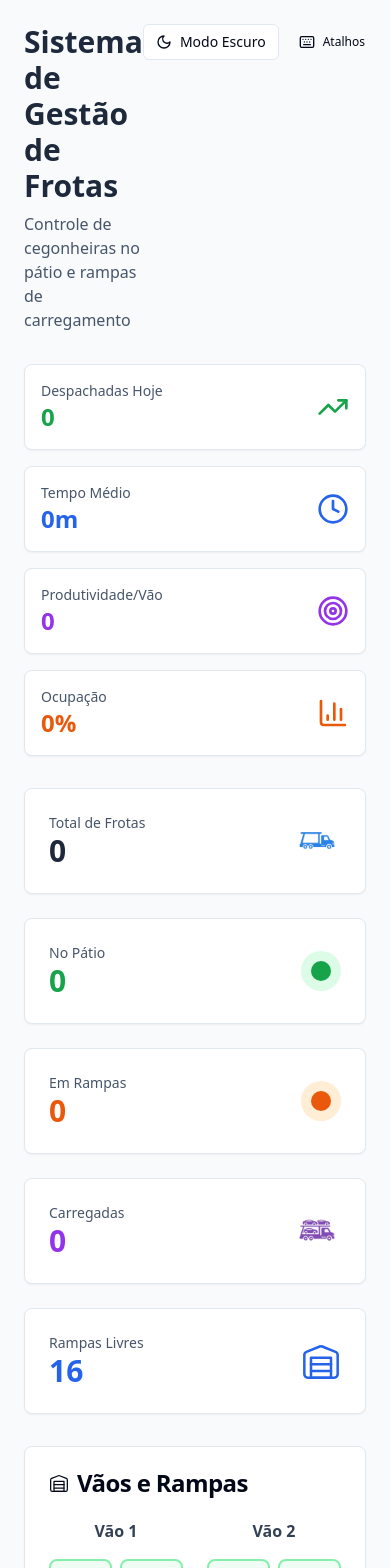
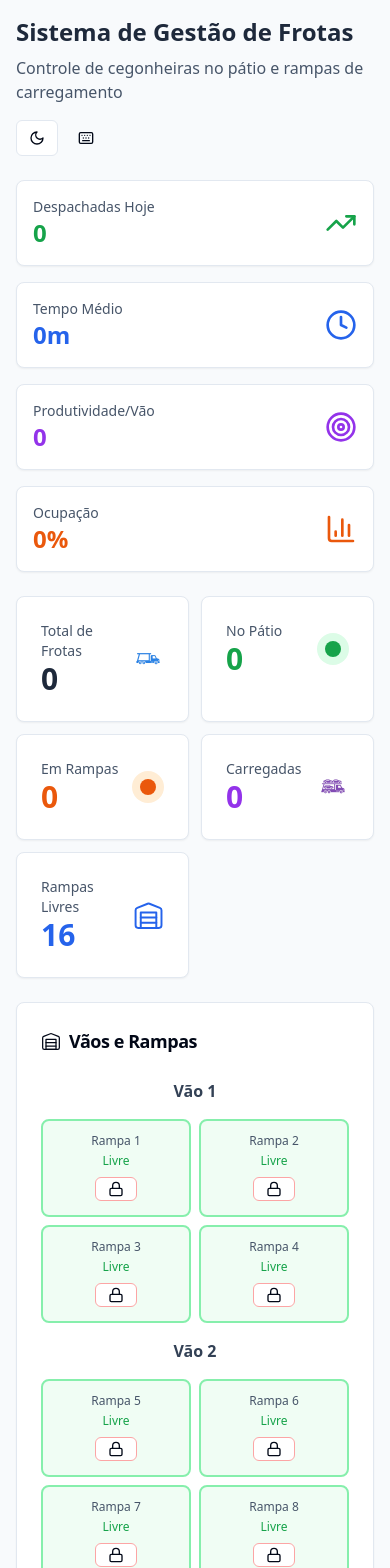
Before and after one commit to CarlosTh0/controle-de-rampas, a React (Vite) app: page / in a window 390 px wide. Shown: the top 1568 px of the page. Built offline with nearby package versions, Linux system fonts and the light colour scheme.

Commit message:
Revert layout changes and improve responsiveness
Reverts the layout changes and ensures responsiveness across all screen sizes, using the full screen width with margins.

```diff
--- a/src/components/Dashboard.tsx
+++ b/src/components/Dashboard.tsx
@@ -346,12 +346,12 @@ const Dashboard = () => {
   });
 
   return (
-    <div className={`min-h-screen transition-colors duration-300 ${config.modoEscuro ? 'dark bg-slate-900' : 'bg-slate-50'} p-6`}>
-      <div className="max-w-7xl mx-auto">
+    <div className={`min-h-screen transition-colors duration-300 ${config.modoEscuro ? 'dark bg-slate-900' : 'bg-slate-50'} p-4 sm:p-6`}>
+      <div className="max-w-[1600px] mx-auto">
         {/* Header com modo escuro */}
-        <div className="mb-8 flex justify-between items-start">
-          <div>
-            <h1 className="text-3xl font-bold text-slate-800 dark:text-white mb-2">
+        <div className="mb-6 sm:mb-8 flex flex-col sm:flex-row justify-between items-start gap-4">
+          <div className="flex-1">
+            <h1 className="text-2xl sm:text-3xl font-bold text-slate-800 dark:text-white mb-2">
               Sistema de Gestão de Frotas
             </h1>
             <p className="text-slate-600 dark:text-slate-300">
@@ -375,7 +375,7 @@ const Dashboard = () => {
               className="flex items-center gap-2"
             >
               {config.modoEscuro ? <Sun className="h-4 w-4" /> : <Moon className="h-4 w-4" />}
-              {config.modoEscuro ? 'Modo Claro' : 'Modo Escuro'}
+              <span className="hidden sm:inline">{config.modoEscuro ? 'Modo Claro' : 'Modo Escuro'}</span>
             </Button>
 
             <Button
@@ -385,13 +385,13 @@ const Dashboard = () => {
               title="Atalhos: Ctrl+N (Nova frota), Ctrl+F (Busca), Ctrl+E (Exportar), Ctrl+D (Modo escuro)"
             >
               <Keyboard className="h-4 w-4" />
-              Atalhos
+              <span className="hidden sm:inline">Atalhos</span>
             </Button>
           </div>
         </div>
 
         {/* Estatísticas Avançadas */}
-        <div className="mb-8">
+        <div className="mb-6 sm:mb-8">
           <EstatisticasAvancadas
             frotas={frotas}
             movimentacoes={movimentacoes}
@@ -400,7 +400,7 @@ const Dashboard = () => {
         </div>
 
         {/* Stats Cards Originais */}
-        <div className="grid grid-cols-1 md:grid-cols-5 gap-6 mb-8">
+        <div className="grid grid-cols-2 sm:grid-cols-3 lg:grid-cols-5 gap-3 sm:gap-6 mb-6 sm:mb-8">
           <StatsCard
             title="Total de Frotas"
             value={frotas.length}
@@ -408,7 +408,7 @@ const Dashboard = () => {
               <img
                 src="/lovable-uploads/f734fecc-7cb6-4a8b-b2ad-e689122a5756.png"
                 alt="Ícone de caminhão"
-                className="h-12 w-12"
+                className="h-8 w-8 sm:h-12 sm:w-12"
               />
             }
           />
@@ -418,8 +418,8 @@ const Dashboard = () => {
             value={frotasPatio.length}
             textColor="text-green-600"
             icon={
-              <div className="h-10 w-10 bg-green-100 dark:bg-green-900 rounded-full flex items-center justify-center">
-                <div className="h-5 w-5 bg-green-600 rounded-full"></div>
+              <div className="h-8 w-8 sm:h-10 sm:w-10 bg-green-100 dark:bg-green-900 rounded-full flex items-center justify-center">
+                <div className="h-4 w-4 sm:h-5 sm:w-5 bg-green-600 rounded-full"></div>
               </div>
             }
           />
@@ -429,8 +429,8 @@ const Dashboard = () => {
             value={frotas.filter(f => f.status === 'rampa').length}
             textColor="text-orange-600"
             icon={
-              <div className="h-10 w-10 bg-orange-100 dark:bg-orange-900 rounded-full flex items-center justify-center">
-                <div className="h-5 w-5 bg-orange-600 rounded-full"></div>
+              <div className="h-8 w-8 sm:h-10 sm:w-10 bg-orange-100 dark:bg-orange-900 rounded-full flex items-center justify-center">
+                <div className="h-4 w-4 sm:h-5 sm:w-5 bg-orange-600 rounded-full"></div>
               </div>
             }
           />
@@ -443,7 +443,7 @@ const Dashboard = () => {
               <img
                 src="/lovable-uploads/6607a10f-3288-497b-b69b-f01520b3c275.png"
                 alt="Ícone de cegonheira carregada"
-                className="h-12 w-12"
+                className="h-8 w-8 sm:h-12 sm:w-12"
               />
             }
           />
@@ -452,22 +452,22 @@ const Dashboard = () => {
             title="Rampas Livres"
             value={totalRampas - frotas.filter(f => f.status === 'rampa').length - rampasBloqueadas.filter(r => r.bloqueada).length}
             textColor="text-blue-600"
-            icon={<Warehouse className="h-10 w-10 text-blue-600" strokeWidth={1.5} />}
+            icon={<Warehouse className="h-8 w-8 sm:h-10 sm:w-10 text-blue-600" strokeWidth={1.5} />}
           />
         </div>
 
-        <div className="grid grid-cols-1 lg:grid-cols-3 gap-8">
+        <div className="grid grid-cols-1 xl:grid-cols-3 gap-6 sm:gap-8">
           {/* Vãos e Rampas */}
-          <div className="lg:col-span-2">
+          <div className="xl:col-span-2">
             <Card className="dark:bg-slate-800 dark:border-slate-700">
               <CardHeader>
-                <CardTitle className="flex items-center gap-2 dark:text-white">
+                <CardTitle className="flex items-center gap-2 dark:text-white text-lg sm:text-xl">
                   <Warehouse className="h-5 w-5" strokeWidth={1.5} />
                   Vãos e Rampas
                 </CardTitle>
               </CardHeader>
               <CardContent>
-                <div className="grid grid-cols-2 gap-6">
+                <div className="grid grid-cols-1 sm:grid-cols-2 gap-4 sm:gap-6">
                   {Array.from({ length: config.totalVaos }, (_, galpaoIndex) => {
                     const galpao = galpaoIndex + 1;
                     return (
@@ -507,8 +507,6 @@ const Dashboard = () => {
 
           {/* Painel de Controle */}
           <div className="space-y-6">
-            {/* Filtros e Adicionar Frota em linha */}
-            <div className="grid grid-cols-1 xl:grid-cols-2 gap-4">
             {/* Filtros Avançados */}
             <FiltrosAvancados
               busca={busca}
@@ -530,7 +528,7 @@ const Dashboard = () => {
                 <CardTitle className="text-lg dark:text-white">Adicionar Frota</CardTitle>
               </CardHeader>
               <CardContent className="space-y-4">
-                  <div className="space-y-2">
+                <div className="space-y-3">
                   <Input
                     ref={novaFrotaInputRef}
                     placeholder="Ex: ABC-1234 ou ABC1D23"
@@ -565,7 +563,6 @@ const Dashboard = () => {
                 </div>
               </CardContent>
             </Card>
-            </div>
 
             {/* Frotas no Pátio */}
             <FrotasPatio
@@ -588,7 +585,7 @@ const Dashboard = () => {
                   <img
                     src="/lovable-uploads/6607a10f-3288-497b-b69b-f01520b3c275.png"
                     alt="Ícone de cegonheira carregada"
-                    className="h-8 w-8"
+                    className="h-6 w-6 sm:h-8 sm:w-8"
                   />
                   Frotas Despachadas
                 </CardTitle>
```
Lines whose indentation alone changed are shown as unchanged.
